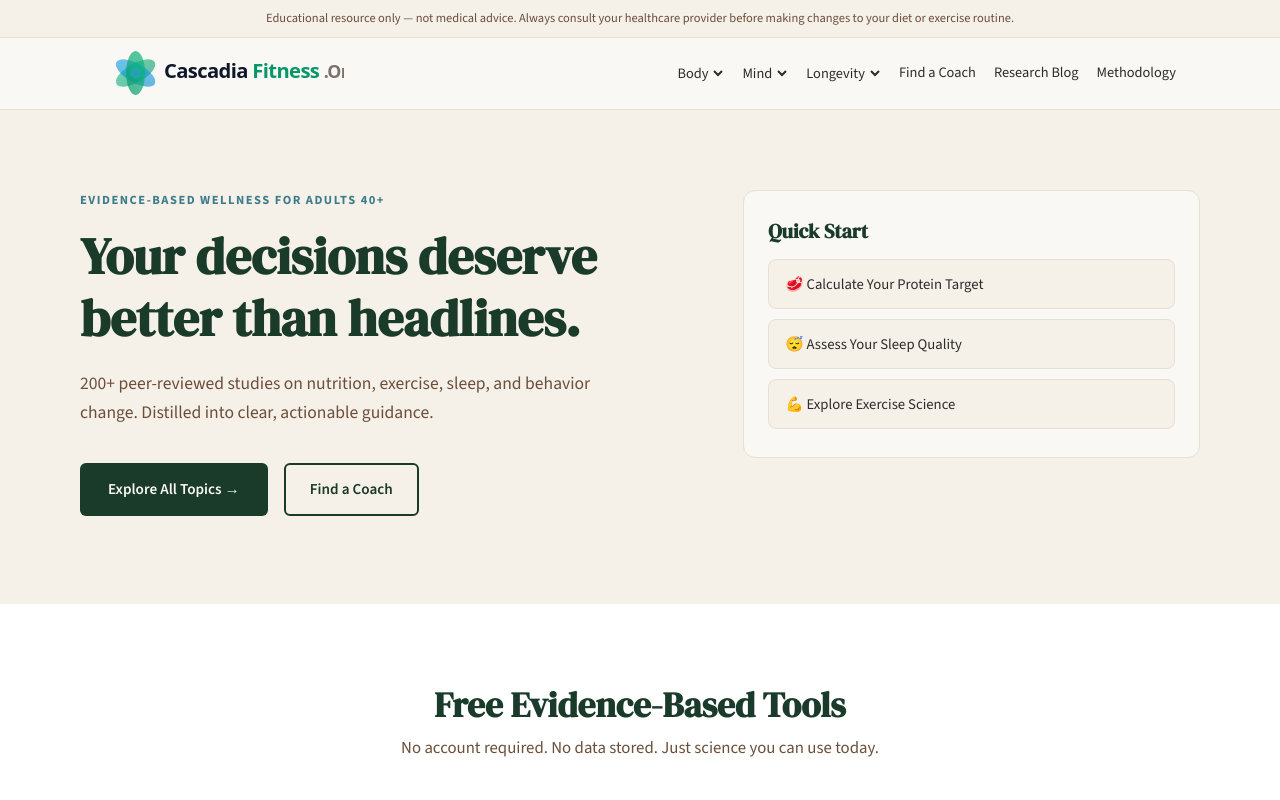
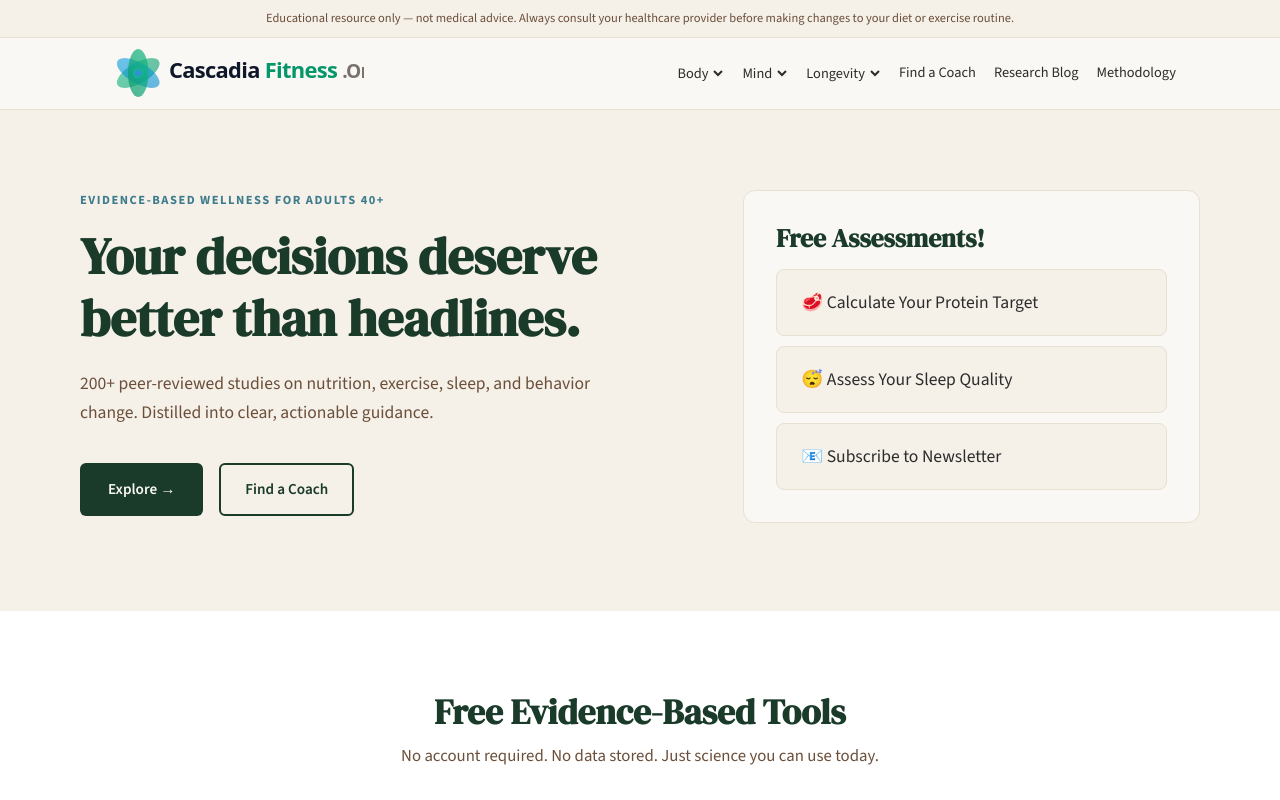
Before and after one commit to jpmobley91-sys/cascadiafitness-org, a Next.js app: page / in a window 1280 px wide. Shown: the top 800 px of the page. Built offline with nearby package versions, Linux system fonts and the light colour scheme.

Commit message:
Fix logo clipping, navbar spacing, homepage updates

```diff
--- a/src/app/page.tsx
+++ b/src/app/page.tsx
@@ -66,7 +66,7 @@ export default function Home() {
             </p>
             <div style={{ display: "flex", gap: 16, flexWrap: "wrap" }}>
               <Link
-                href="#tools"
+                href="/blog"
                 style={{
                   display: "inline-flex",
                   alignItems: "center",
@@ -81,7 +81,7 @@ export default function Home() {
                   fontFamily: "var(--font-body)",
                 }}
               >
-                Explore All Topics →
+                Explore →
               </Link>
               <Link
                 href="/coaches"
@@ -112,30 +112,30 @@ export default function Home() {
                 background: "var(--warm-white)",
                 border: "1.5px solid var(--stone-dark)",
                 borderRadius: 12,
-                padding: "28px 24px",
+                padding: 32,
               }}
             >
               <h2
                 style={{
                   fontFamily: "var(--font-display)",
-                  fontSize: "1.25rem",
+                  fontSize: "clamp(1.3rem, 2.5vw, 1.6rem)",
                   color: "var(--forest)",
                   marginBottom: 16,
                 }}
               >
-                Quick Start
+                Free Assessments!
               </h2>
               <div style={{ display: "flex", flexDirection: "column", gap: 10 }}>
                 <Link
                   href="#protein-calculator"
                   style={{
                     display: "block",
-                    padding: "12px 16px",
+                    padding: "18px 24px",
                     background: "var(--stone)",
                     border: "1px solid var(--stone-dark)",
                     borderRadius: 8,
                     textDecoration: "none",
-                    fontSize: "0.92rem",
+                    fontSize: "1.1rem",
                     fontWeight: 500,
                     color: "var(--charcoal)",
                     transition: "background 0.15s",
@@ -153,12 +153,12 @@ export default function Home() {
                   href="#sleep-assessment"
                   style={{
                     display: "block",
-                    padding: "12px 16px",
+                    padding: "18px 24px",
                     background: "var(--stone)",
                     border: "1px solid var(--stone-dark)",
                     borderRadius: 8,
                     textDecoration: "none",
-                    fontSize: "0.92rem",
+                    fontSize: "1.1rem",
                     fontWeight: 500,
                     color: "var(--charcoal)",
                     transition: "background 0.15s",
@@ -173,15 +173,15 @@ export default function Home() {
                   😴 Assess Your Sleep Quality
                 </Link>
                 <Link
-                  href="/exercise"
+                  href="#newsletter"
                   style={{
                     display: "block",
-                    padding: "12px 16px",
+                    padding: "18px 24px",
                     background: "var(--stone)",
                     border: "1px solid var(--stone-dark)",
                     borderRadius: 8,
                     textDecoration: "none",
-                    fontSize: "0.92rem",
+                    fontSize: "1.1rem",
                     fontWeight: 500,
                     color: "var(--charcoal)",
                     transition: "background 0.15s",
@@ -193,7 +193,7 @@ export default function Home() {
                     (e.currentTarget.style.background = "var(--stone)")
                   }
                 >
-                  💪 Explore Exercise Science
+                  📧 Subscribe to Newsletter
                 </Link>
               </div>
             </div>
@@ -293,6 +293,7 @@ export default function Home() {
 
       {/* ── Newsletter ── */}
       <section
+        id="newsletter"
         style={{
           backgroundColor: "var(--forest)",
           padding: "72px 24px",
--- a/src/components/Navbar.tsx
+++ b/src/components/Navbar.tsx
@@ -79,13 +79,13 @@ export default function Navbar() {
         }}
       >
         {/* Logo */}
-        <Link href="/" style={{ textDecoration: "none", display: "flex", alignItems: "center" }}>
+        <Link href="/" style={{ textDecoration: "none", display: "flex", alignItems: "center", overflow: "visible" }}>
           <Image
             src="/cascadia-fitness-logo.svg"
             alt="Cascadia Fitness"
-            width={240}
-            height={89}
-            style={{ height: "auto", width: 240 }}
+            width={260}
+            height={96}
+            style={{ height: "auto", width: 260 }}
             priority
           />
         </Link>
```
